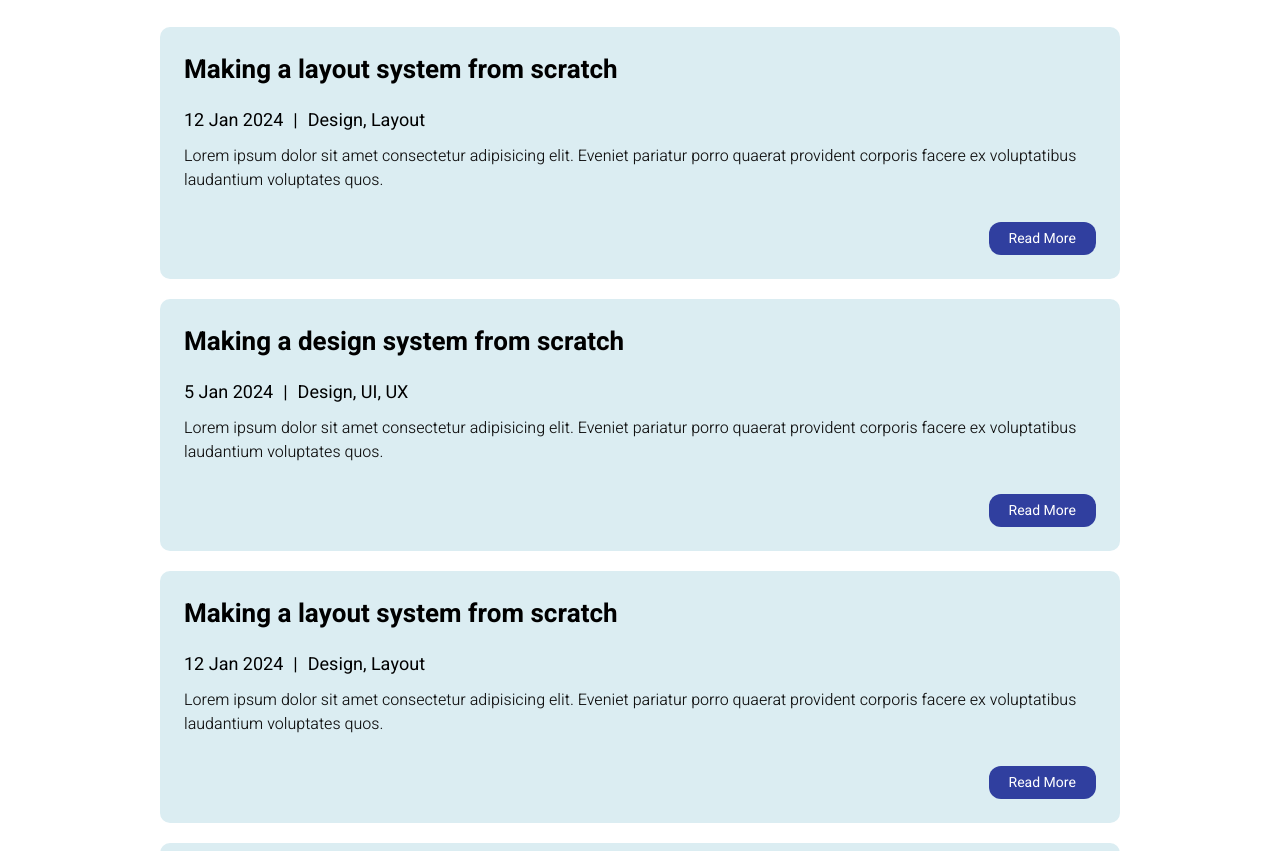
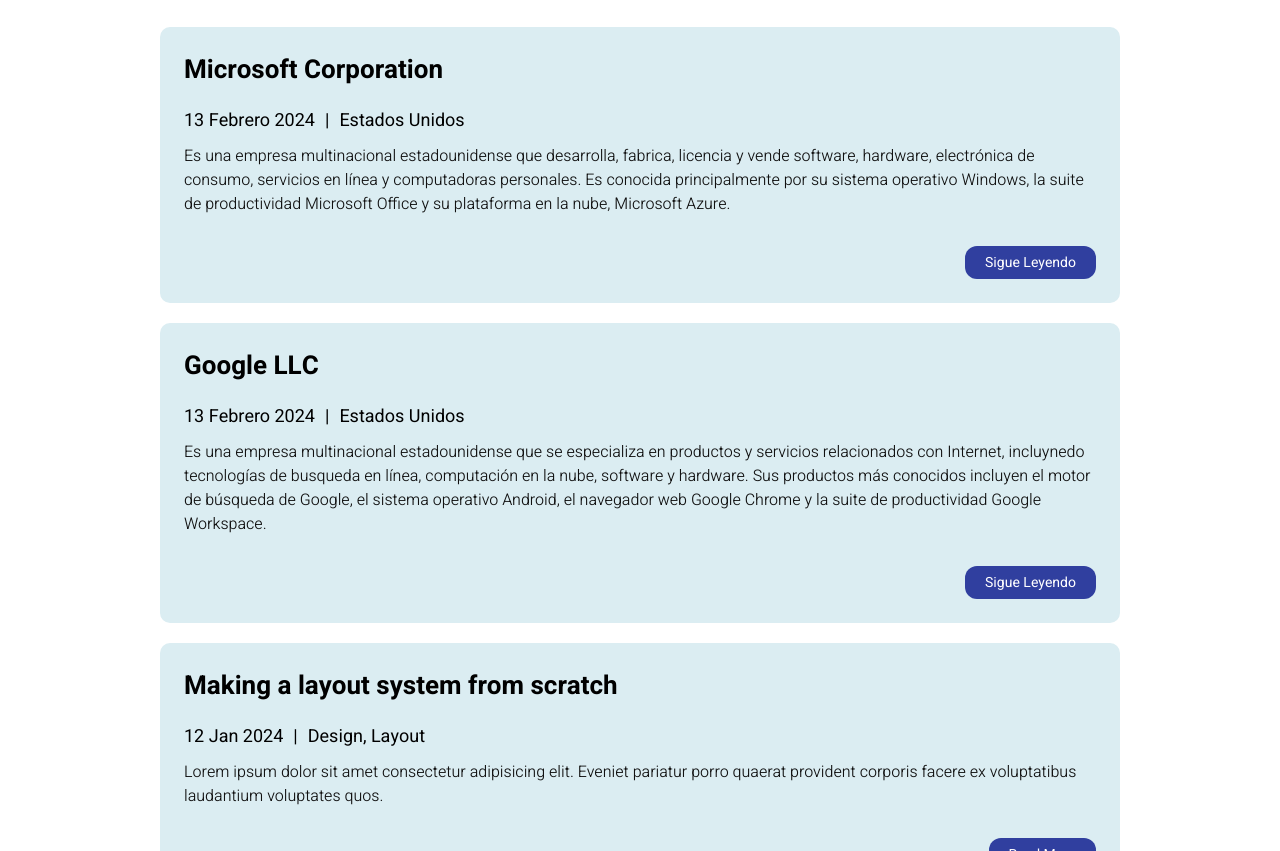
Before and after one commit to xxDianaPadilla/Perfil1-DianaPadilla, a plain HTML site: page PAGES/Empresas.html in a window 1280 px wide. Shown: the part 2291-3142 px from the top of the page. Drawn offline with Linux system fonts and the light colour scheme.

Commit message:
Avances página de empresas

```diff
--- a/PAGES/Empresas.html
+++ b/PAGES/Empresas.html
@@ -97,39 +97,33 @@
     <div class="content">
         <div class="post-list">
             <div class="post-item">
-                <h3>Making a layout system from scratch</h3>
+                <h3>Microsoft Corporation</h3>
                 <div class="info">
-                    <h5>12 Jan 2024</h5>
+                    <h5>13 Febrero 2024</h5>
                     <h5>|</h5>
-                    <h5>Design, Layout</h5>
+                    <h5>Estados Unidos</h5>
                 </div>
-                <p>Lorem ipsum dolor sit amet consectetur adipisicing elit. Eveniet pariatur porro quaerat provident
-                    corporis facere ex voluptatibus laudantium voluptates quos.</p>
-
+                <p>Es una empresa multinacional estadounidense que desarrolla, fabrica, licencia y vende software, hardware, electrónica de consumo, servicios en línea y
+                    computadoras personales. Es conocida principalmente por su sistema operativo Windows, la suite de productividad Microsoft Office y su plataforma en la nube,
+                    Microsoft Azure.
+                </p>
                 <div class="buttons">
-                    <i class='bx bx-share'></i>
-                    <i class='bx bx-link-alt'></i>
-                    <i class='bx bx-copy'></i>
-                    <i class='bx bx-bookmark-plus'></i>
-                    <button>Read More</button>
+                    <button>Sigue Leyendo</button>
                 </div>
-
             </div>
             <div class="post-item">
-                <h3>Making a design system from scratch</h3>
+                <h3>Google LLC</h3>
                 <div class="info">
-                    <h5>5 Jan 2024</h5>
+                    <h5>13 Febrero 2024</h5>
                     <h5>|</h5>
-                    <h5>Design, UI, UX</h5>
+                    <h5>Estados Unidos</h5>
                 </div>
-                <p>Lorem ipsum dolor sit amet consectetur adipisicing elit. Eveniet pariatur porro quaerat provident
-                    corporis facere ex voluptatibus laudantium voluptates quos.</p>
+                <p>Es una empresa multinacional estadounidense que se especializa en productos y servicios relacionados con Internet, incluynedo tecnologías de busqueda en línea,
+                    computación en la nube, software y hardware. Sus productos más conocidos incluyen el motor de búsqueda de Google, el sistema operativo Android, el navegador web
+                    Google Chrome y la suite de productividad Google Workspace.
+                </p>
                 <div class="buttons">
-                    <i class='bx bx-share'></i>
-                    <i class='bx bx-link-alt'></i>
-                    <i class='bx bx-copy'></i>
-                    <i class='bx bx-bookmark-plus'></i>
-                    <button>Read More</button>
+                    <button>Sigue Leyendo</button>
                 </div>
             </div>
 
```
